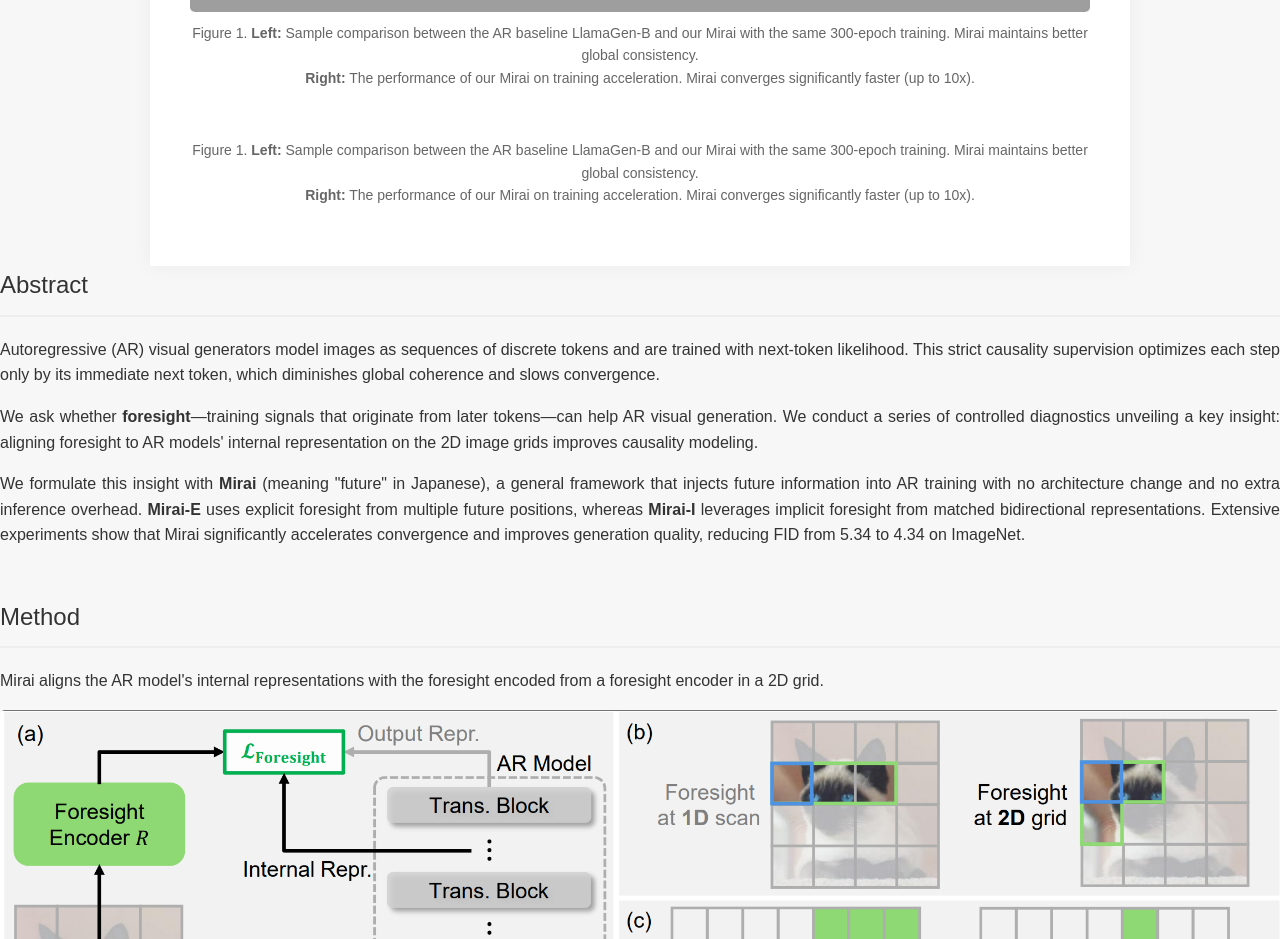
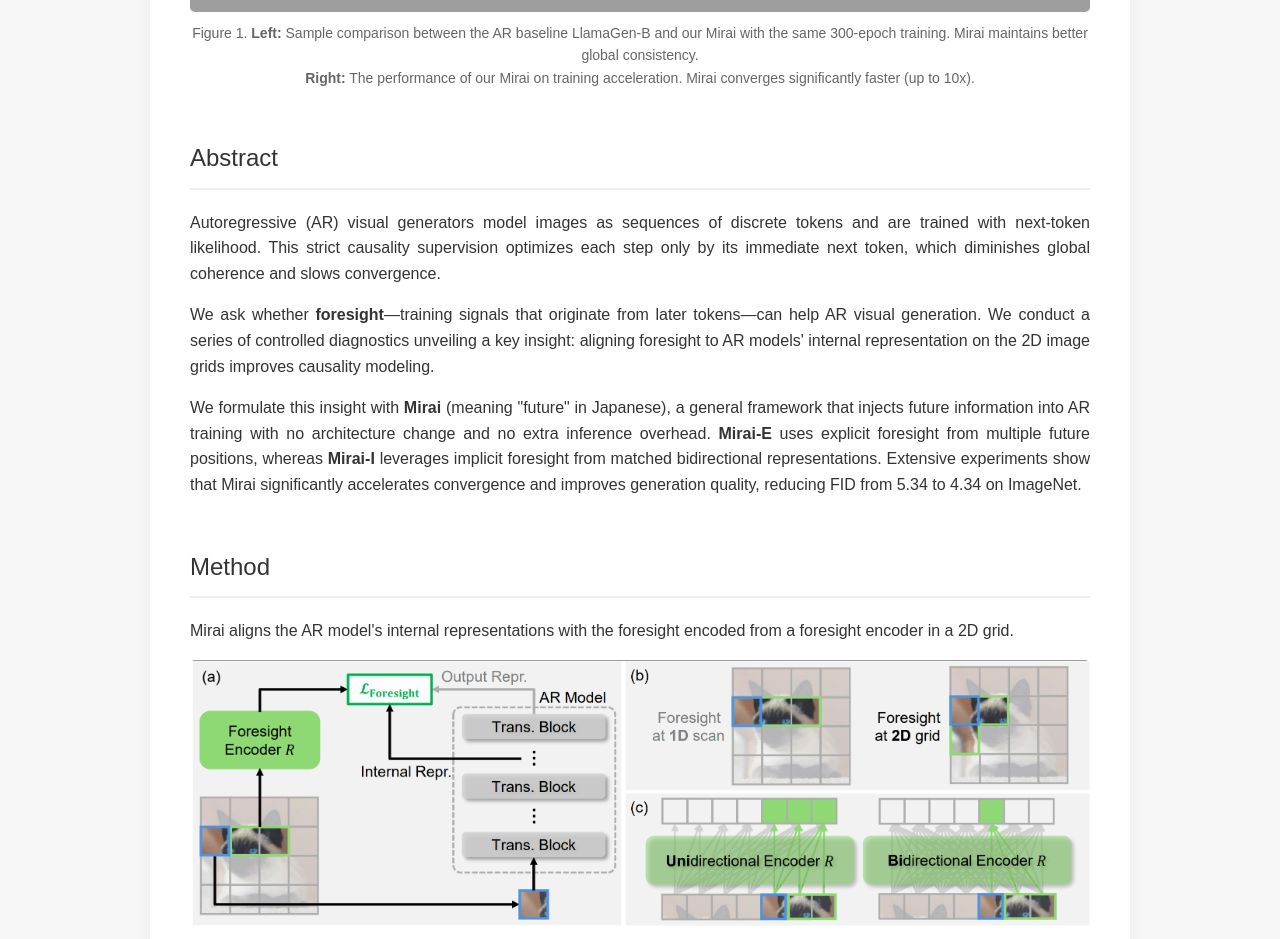
Before and after one commit to y0urOy/Mirai, a plain HTML site: page index.html in a window 1280 px wide. Shown: the part 940-1879 px from the top of the page. Drawn offline with Linux system fonts and the light colour scheme; grey boxes are pictures that could not be loaded; a web font is replaced by a local one.

Commit message:
Remove caption for Figure 1 in index.html
Removed caption paragraph describing Figure 1.

```diff
--- a/index.html
+++ b/index.html
@@ -140,11 +140,6 @@
     </p>
   </div>
 
-    <p class="caption">
-      Figure 1. <strong>Left:</strong> Sample comparison between the AR baseline LlamaGen-B and our Mirai with the same 300-epoch training. Mirai maintains better global consistency. <br>
-      <strong>Right:</strong> The performance of our Mirai on training acceleration. Mirai converges significantly faster (up to 10x).
-    </p>
-  </div>
 
   <div class="section">
     <div class="section-title">Abstract</div>
```
